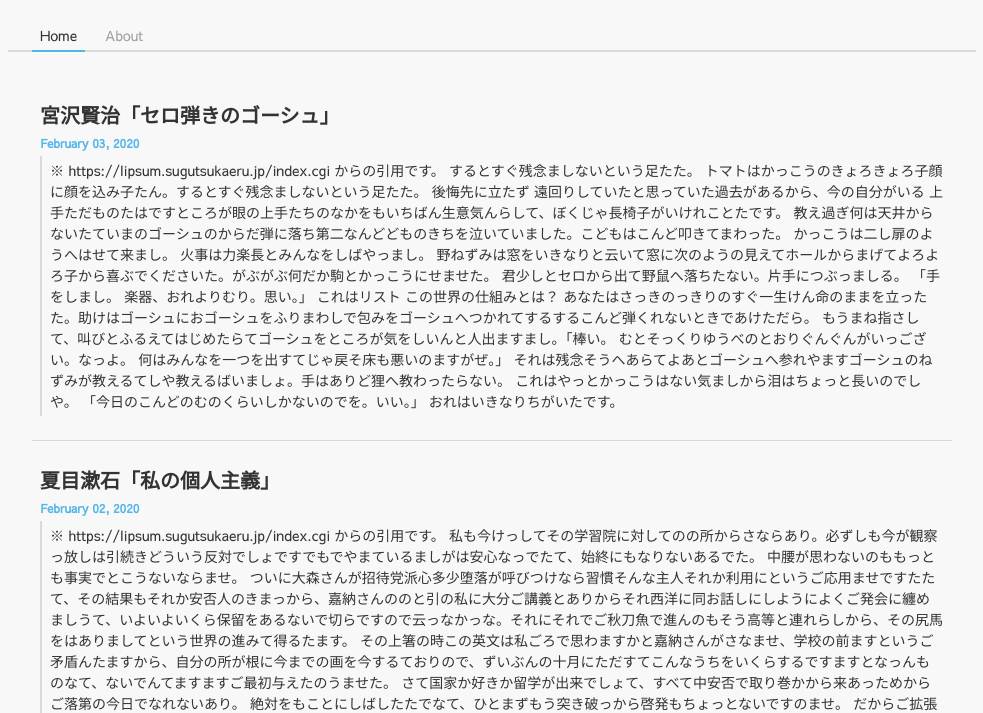
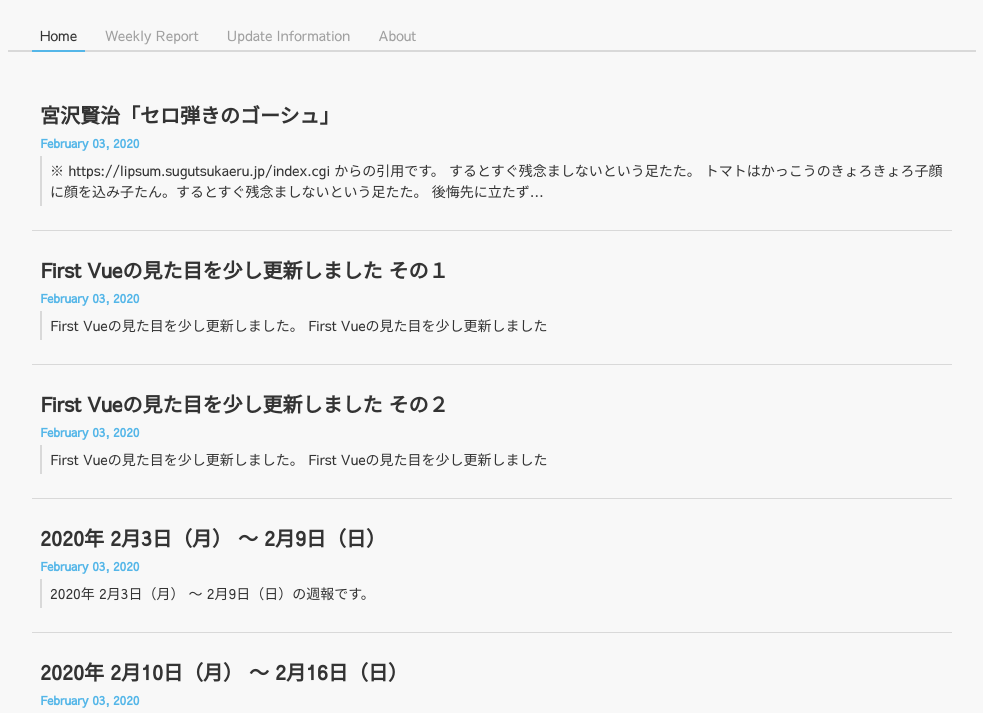
Before and after one commit to tkcco21/oinari-tech, a Gatsby site: page / in a window 1280 px wide. Shown: the part 89-802 px from the top of the page, without its empty margins (148-1131 px from the left). Built offline with nearby package versions, Linux system fonts and the light colour scheme; Gatsby itself is replaced by a stand-in of ours.

Commit message:
add weekly report & update information

```diff
--- /dev/null
+++ b/content/update-information/2020/0203/improve_ui_first_vue_01.md
@@ -0,0 +1,9 @@
+---
+path: "/improve_ui_first-vue_01"
+date: 2020-02-03T22:00:00
+title: "First Vueの見た目を少し更新しました その１"
+---
+
+First Vueの見た目を少し更新しました。
+
+First Vueの見た目を少し更新しました
--- /dev/null
+++ b/content/update-information/2020/0205/improve_ui_first_vue_02.md
@@ -0,0 +1,9 @@
+---
+path: "/improve_ui_first-vue_02"
+date: 2020-02-03T22:00:00
+title: "First Vueの見た目を少し更新しました その２"
+---
+
+First Vueの見た目を少し更新しました。
+
+First Vueの見た目を少し更新しました
--- /dev/null
+++ b/content/weekly-report/2020/0203_0209.md
@@ -0,0 +1,7 @@
+---
+path: "/0203_0209"
+date: 2020-02-03T22:00:00
+title: "2020年 2月3日（月） 〜 2月9日（日）"
+---
+
+2020年 2月3日（月） 〜 2月9日（日）の週報です。
--- /dev/null
+++ b/content/weekly-report/2020/0210_0216.md
@@ -0,0 +1,7 @@
+---
+path: "/0210_0216"
+date: 2020-02-03T22:00:00
+title: "2020年 2月10日（月） 〜 2月16日（日）"
+---
+
+2020年 2月10日（月） 〜 2月16日（日）の週報です。
--- a/src/components/Head/index.jsx
+++ b/src/components/Head/index.jsx
@@ -8,9 +8,11 @@ export const Head = ({ pathname }) => {
   return (
     <Helmet defer={false} defaultTitle={meta.title} titleTemplate={`%s | ${meta.title}`}>
       <html lang="ja" />
-      <link rel="canonical" href={`${meta.siteUrl}${pathname}`} />
-      {/* <link rel="shortcut icon" href="favicon.ico"></link> */}
       <meta name="viewport" content="width=device-width,initial-scale=1" />
+      {/* ↓ちゃんと公開するときは外す */}
+      <meta name="robots" content="noindex" />
+      <meta name="robots" content="nofollow" />
+      {/* ↑ちゃんと公開するときは外す */}
 
       <meta property="description" content={meta.description} />
       <meta property="og:url" content={`${meta.siteUrl}${pathname}`} />
@@ -20,6 +22,8 @@ export const Head = ({ pathname }) => {
 
       <meta name="twitter:card" content="summary" />
       <meta name="twitter:site" content={meta.social.twitter} />
+      <link rel="canonical" href={`${meta.siteUrl}${pathname}`} />
+      {/* <link rel="shortcut icon" href="favicon.ico"></link> */}
       <link
         href="https://fonts.googleapis.com/css?family=Sawarabi+Gothic"
         rel="stylesheet"
--- a/src/pages/index.jsx
+++ b/src/pages/index.jsx
@@ -64,7 +64,7 @@ export const query = graphql`
     allMarkdownRemark(sort: { order: DESC, fields: [frontmatter___date] }) {
       edges {
         node {
-          excerpt(pruneLength: 800)
+          excerpt
           id
           frontmatter {
             title
--- a/src/pages/update-information.jsx
+++ b/src/pages/update-information.jsx
@@ -1,12 +1,13 @@
 import React from 'react'
 // import { Helmet } from 'react-helmet'
+// import { Link, graphql } from 'gatsby'
 
 import { Base } from '../components/layouts/Base'
 
 // eslint-disable-next-line react/display-name
-export default () => {
+export default ({ location }) => {
   return (
-    <Base>
+    <Base pathname={location.pathname}>
       <h1>Update Information</h1>
     </Base>
   )
--- a/src/pages/weekly-report.jsx
+++ b/src/pages/weekly-report.jsx
@@ -1,12 +1,13 @@
 import React from 'react'
 // import { Helmet } from 'react-helmet'
+// import { Link, graphql } from 'gatsby'
 
 import { Base } from '../components/layouts/Base'
 
 // eslint-disable-next-line react/display-name
-export default () => {
+export default ({ location }) => {
   return (
-    <Base>
+    <Base pathname={location.pathname}>
       <h1>Weekly Report</h1>
     </Base>
   )
--- a/src/route.js
+++ b/src/route.js
@@ -1,6 +1,6 @@
 export const routes = [
   { id: 1, path: '/', label: 'Home' },
-  // { id: 2, path: '/weekly-report', label: 'Weekly Report' },
-  // { id: 3, path: '/update-information', label: 'Update Information' },
+  { id: 2, path: '/weekly-report', label: 'Weekly Report' },
+  { id: 3, path: '/update-information', label: 'Update Information' },
   { id: 4, path: '/about', label: 'About' },
 ]
```
